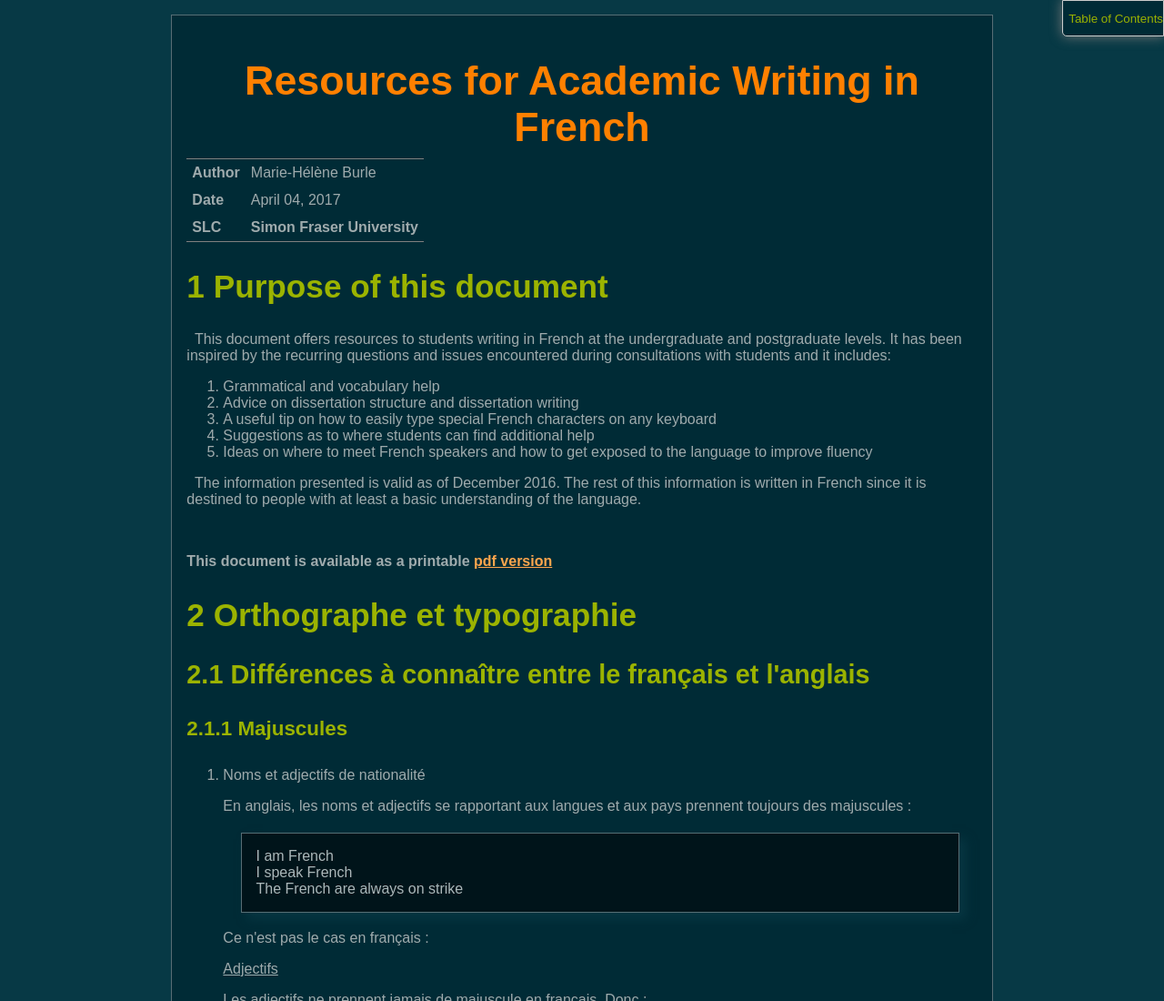
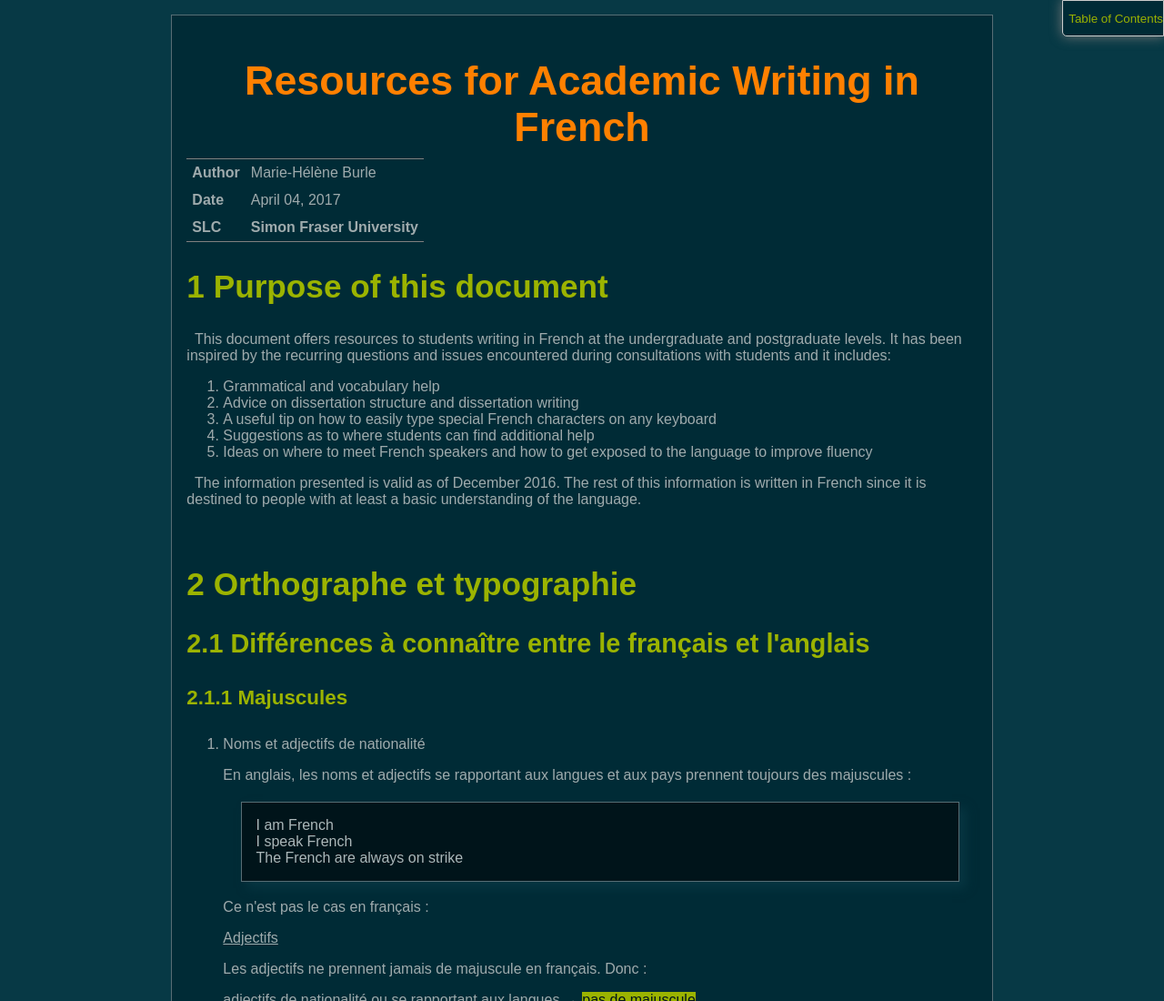
Before and after one commit to prosoitos/Resources-academic-writing-in-French, a plain HTML site: page index.html in a window 1280 px wide. Shown: the top 1100 px of the page at 91% size. Drawn offline with Linux system fonts and the light colour scheme.

Commit message:
Update index.html

```diff
--- a/index.html
+++ b/index.html
@@ -790,13 +790,6 @@ for the JavaScript code in this tag.
 
 <br>
 
-<p>
-<b>This document is available as a printable <a href="https://github.com/prosoitos/Resources_academic-writing-in-French/files/895167/resources.pdf">pdf version</a></b>
-<br />
-</p>
-</div>
-</div>
-
 <div id="outline-container-org904116d" class="outline-2">
 <h2 id="org904116d"><span class="section-number-2">2</span> Orthographe et typographie</h2>
 <div class="outline-text-2" id="text-2">
```
